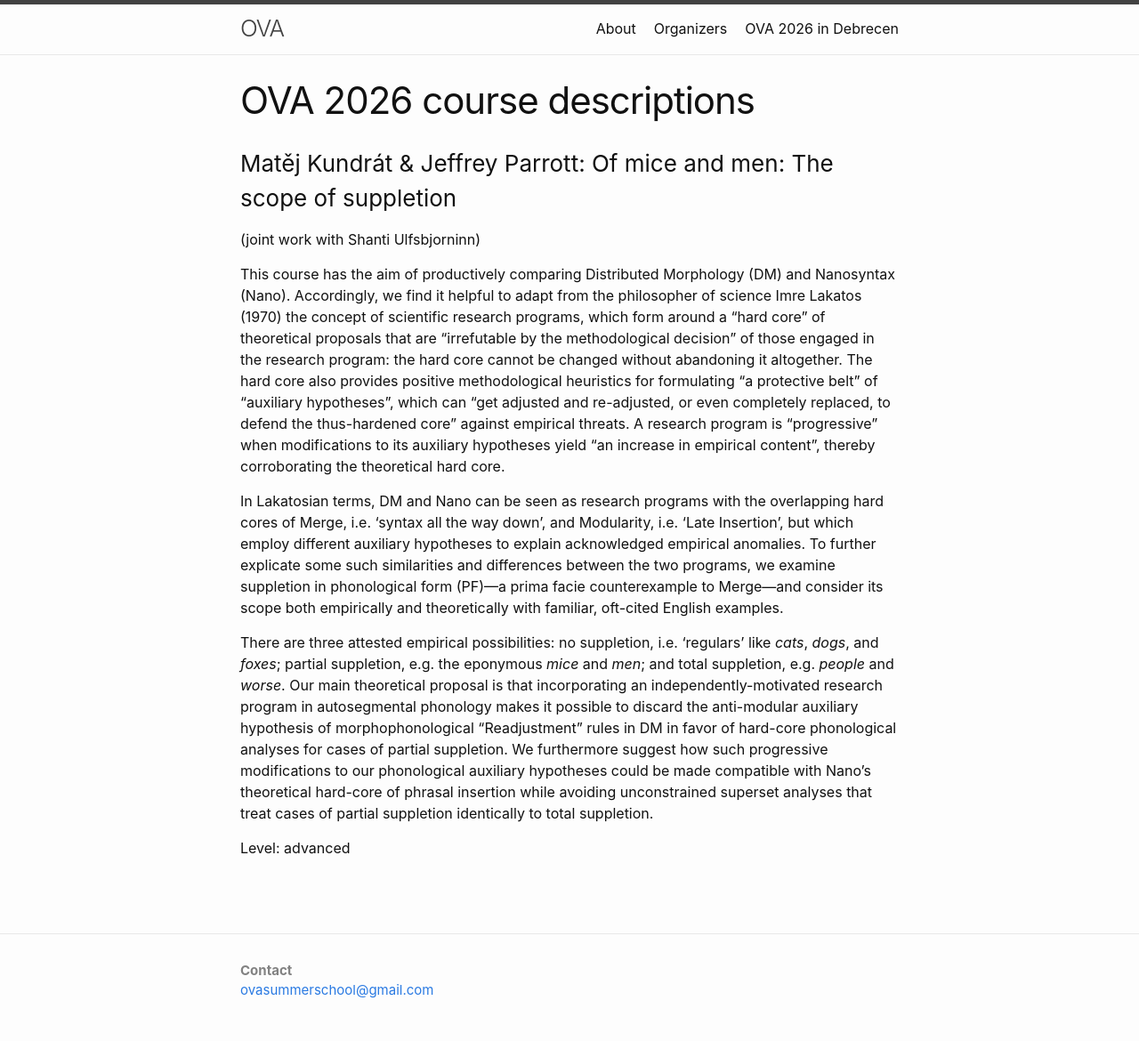
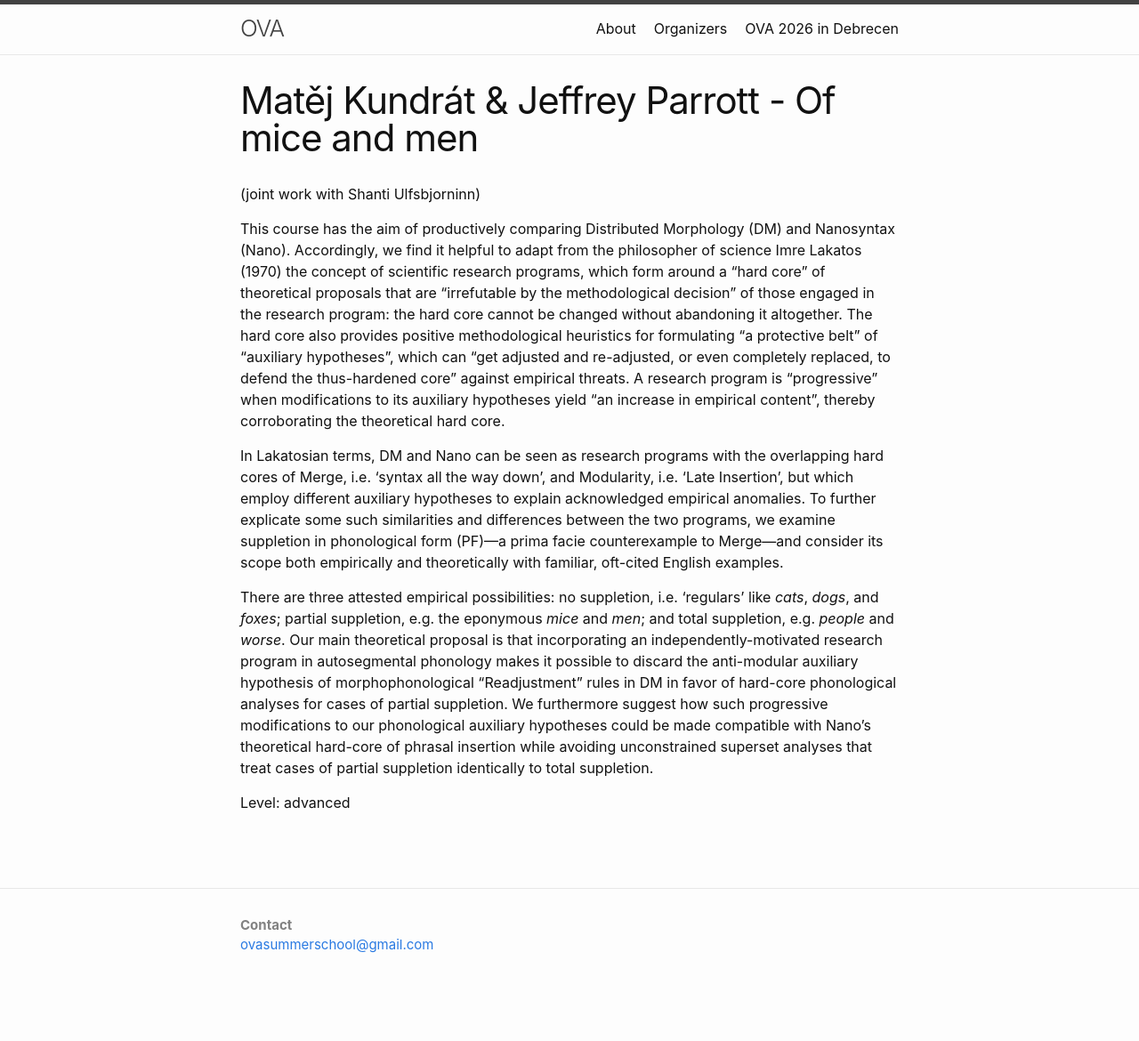
Before and after one commit to ovaschool/ovaschool.github.io, a Jekyll site: the page built from staticpages/ova2026_kundratparrott.markdown, in a window 1280 px wide. Shown: the whole page at 89% size. Built offline with Jekyll 4.4.1, drawn with Linux system fonts in a browser that asks for light colours; after the commit the page ends 1119 px from its top, so only the background shows below that.

Commit message:
Update ova2026_kundratparrott.markdown

```diff
--- a/staticpages/ova2026_kundratparrott.markdown
+++ b/staticpages/ova2026_kundratparrott.markdown
@@ -1,11 +1,9 @@
 ---
 layout: page
-title: OVA 2026 course descriptions
+title: Matěj Kundrát & Jeffrey Parrott - Of mice and men
 permalink: ova2026-kundratparrott
 exclude: true
 ---
-
-### Matěj Kundrát & Jeffrey Parrott: Of mice and men: The scope of suppletion
 
 (joint work with Shanti Ulfsbjorninn)
 
```
